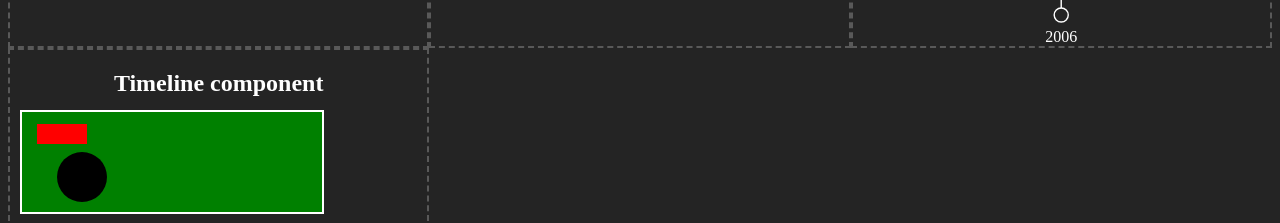
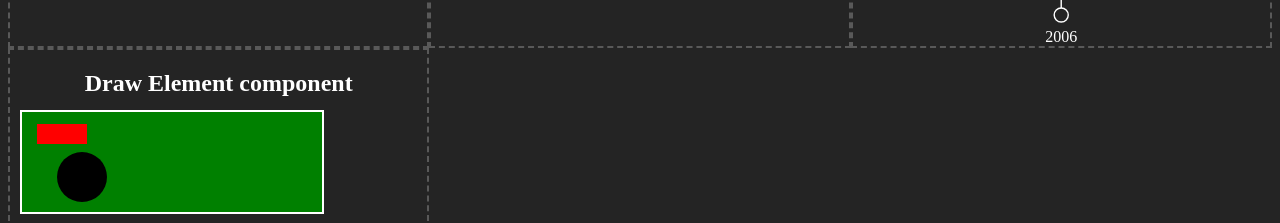
Before and after one commit to keyurparalkar/recursive-component-examples, a React (Vite) app: page / in a window 1280 px wide. Shown: the part 332-555 px from the top of the page. Built offline with nearby package versions, Linux system fonts and the light colour scheme.

Commit message:
chore: update component title

```diff
--- a/src/App.tsx
+++ b/src/App.tsx
@@ -114,7 +114,7 @@ function App() {
         <Timeline />
       </StyledContainer>
       <StyledContainer className="custom">
-        <h2>Timeline component</h2>
+        <h2>Draw Element component</h2>
         <Canvas tree={dataTree} />
       </StyledContainer>
     </StyledGrid>
```
